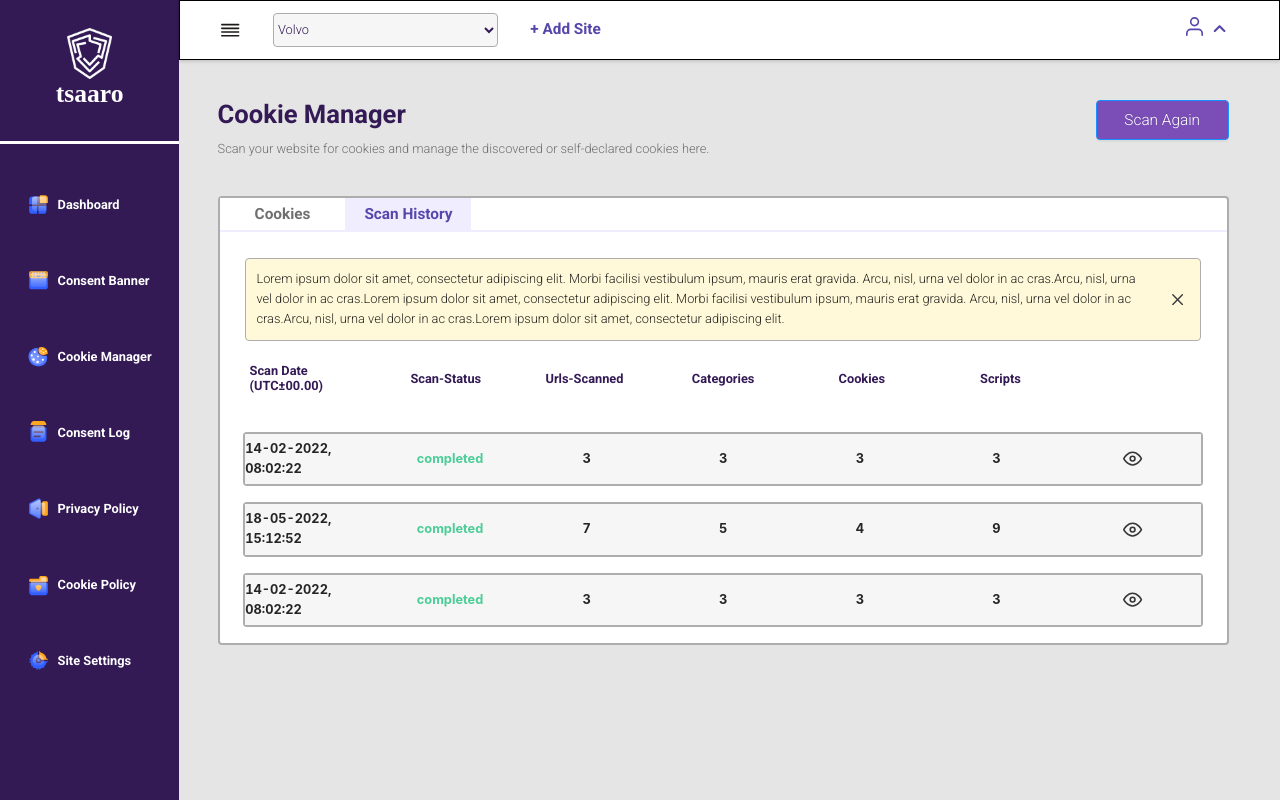
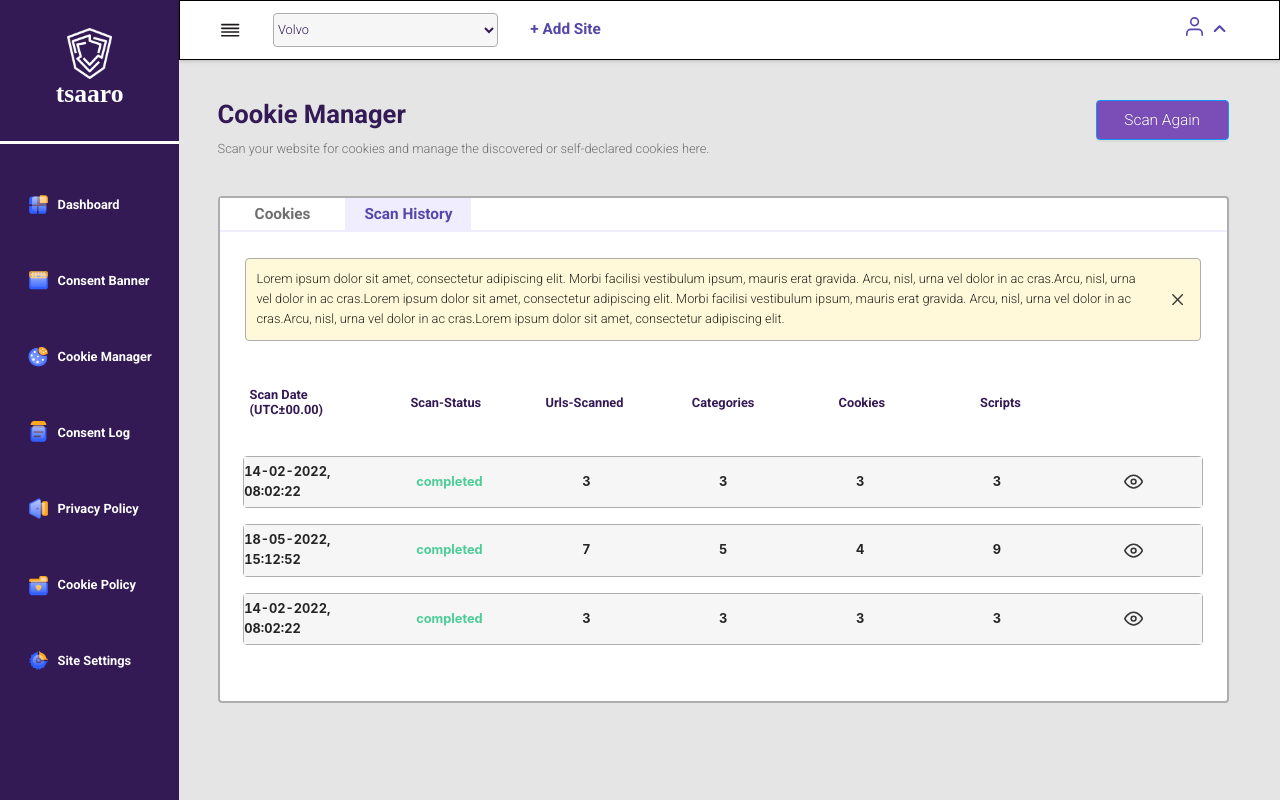
Before and after one commit to viveksingh2893/fronttsaaro, a React (Create React App) app in the folder tsaaro/: page /cm in a window 1280 px wide. Both pictures are taken after a click on the element "Cookies". Built offline with nearby package versions, Linux system fonts and the light colour scheme; a web font is replaced by a local one.

Commit message:
updating my work with git

```diff
--- a/tsaaro/src/assets/css/scanhistory.css
+++ b/tsaaro/src/assets/css/scanhistory.css
@@ -68,6 +68,7 @@
     height:3vh;
     justify-content: space-between;
     margin-bottom: 2vw;
+    margin-top: 3vh;
 }
 
 .Scan-Status{
--- a/tsaaro/src/component/content/scanHistoryItem.js
+++ b/tsaaro/src/component/content/scanHistoryItem.js
@@ -4,7 +4,7 @@ import SvgIcon from "../../assets/Icon_apps";
 
 function ScanHistoryItem(props) {
   return (
-    <div style={{display:'flex',flexDirection:'row', width:'75vw', marginTop:'2vh', border:'2px solid #ADADAD', borderRadius:'4px'}}>
+    <div style={{display:'flex',flexDirection:'row', width:'75vw', marginTop:'2vh', border:'.5px solid #ADADAD', borderRadius:'4px'}}>
       <div className="scan-hist-item">{props.time}</div>
       <div className="scan-hist-item" style={{color:'#4ACD96'}}>{props.status}</div>
       <div className="scan-hist-item">{props.url}</div>
--- a/tsaaro/src/component/content/scanHistoryView.js
+++ b/tsaaro/src/component/content/scanHistoryView.js
@@ -7,13 +7,9 @@ import "../../assets/css/scanhistory.css";
 
 function ScanHistoryView() {
   return (
-    <div style={{display:'flex',alignItems:'center', flexDirection:'column', borderTop:'2px solid #F0EDFF'}}>
-      <div>
-        <ScanAlertView />
-      </div>
-      <div>
-        <ScanTableHeadView />
-      </div>
+    <div style={{display:'flex',alignItems:'center', flexDirection:'column', borderTop:'2px solid #F0EDFF', marginBottom:'5vh'}}>
+      <ScanAlertView />
+      <ScanTableHeadView />
       <div style={{marginBottom:'2vh'}}>
         <div className="scan-history-item">
           <ScanHistoryItem
--- a/tsaaro/src/component/header/smButton.js
+++ b/tsaaro/src/component/header/smButton.js
@@ -3,6 +3,11 @@ import SvgIcon from "../../assets/Icon_apps";
 import '../../assets/css/sidemenu.css';
 
 const SmButton= (props)=>{
+  // const [color, setColor] = useState(false);
+
+  // const toggle=()=>{
+  //   setColor(!color)
+  // }
 
 return(
     <div className="button">
--- a/tsaaro/src/screen/dashboard/index.js
+++ b/tsaaro/src/screen/dashboard/index.js
@@ -41,7 +41,7 @@ const Screen=()=>{
             <div style={{display:'flex', flexDirection:'column'}}>
                 <HeaderMenuView inactive={inactive} setInactive={setInactive}/>
                 <div style={{display:'flex', height: viewPortHeight}}>
-                    <div style={{display:'flex', width:inactive?'86vw':'80vw', marginLeft:'2vw'}}>
+                    <div style={{display:'flex', width:inactive?'86.1vw':'80vw', marginLeft:'2vw'}}>
                     <Routes>
                         <Route path="/dash" element={<DashboardScr/>}/>
                         <Route path="/cm" element={<CookiemanagerScr/>}/>
```
